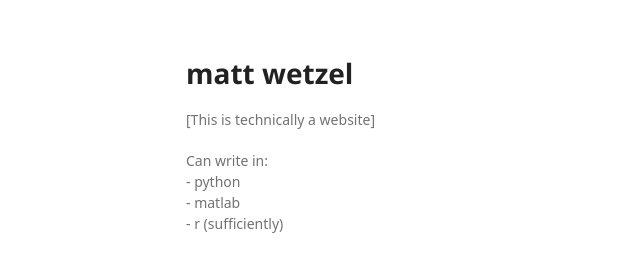
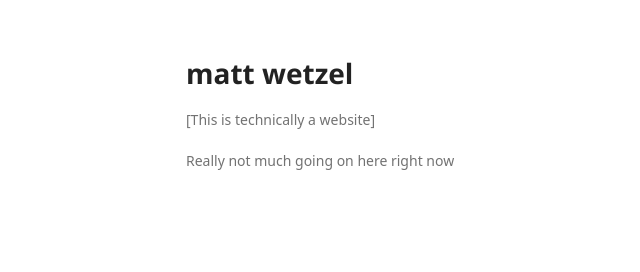
Before and after one commit to mwetzel7r/mwetzel7r.github.io, a plain HTML site: page index.html in a window 1280 px wide. Shown: the whole page, without its empty margins (24-664 px from the left). Drawn offline with Linux system fonts and the light colour scheme; a web font is replaced by a local one.

Commit message:
Update index.html

```diff
--- a/index.html
+++ b/index.html
@@ -20,10 +20,7 @@
         <p>[This is technically a website]</p>
         <p></p>
         <p></p>
-        <p>Can write in: <br/>
-          - python<br/>
-          - matlab<br/>
-          - r (sufficiently)<br/>
+        <p>Really not much going on here right now
         </p>
         <p></p>
         <p></p>
```
